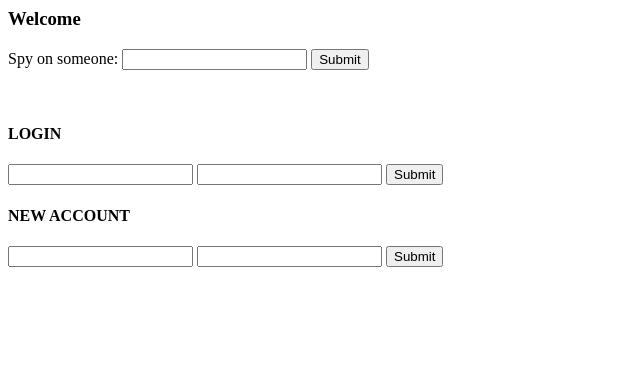
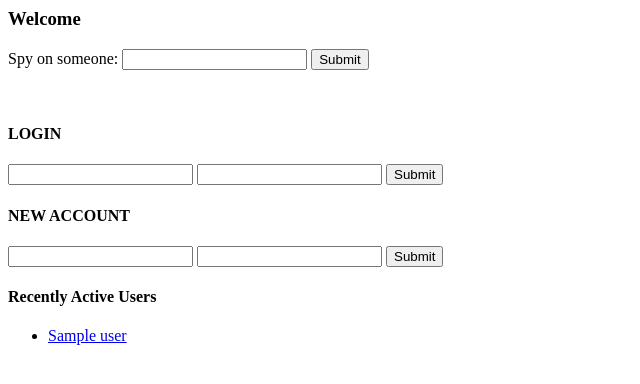
Before and after one commit to skatenerd/open_pomodoro, a Flask app: template templates/front.html in a window 1280 px wide. Shown: the top 384 px of the page, without its empty margins (0-640 px from the left). Run offline with Flask 2, Linux system fonts and the light colour scheme; the template is opened without the code that fills it: most values are stand-ins (such as "Sample title", 1, 10 or a date in 2020); parts of the project's set-up code (start-up, migrations or seed data) failed here and were passed over.

Commit message:
nav buttons, recent active users

```diff
--- a/main.py
+++ b/main.py
@@ -10,7 +10,7 @@
     #abort,
 )
 import gevent
-from collections import namedtuple, defaultdict
+from collections import namedtuple, defaultdict, deque
 import json
 import hashlib
 import pickle
@@ -33,6 +33,8 @@
 
 sessions = {
 }
+
+recently_active_users = deque(maxlen=10)
 
 connections = defaultdict(lambda: [])
 
@@ -92,6 +94,9 @@
 
     username = session['logged_in_as']
 
+    if username not in recently_active_users:
+        recently_active_users.appendleft(username)
+
     if request.method == 'PUT':
         return put_session(username, request)
     if request.method == 'DELETE':
@@ -120,10 +125,7 @@
 
 @app.route('/', methods=["GET"])
 def front():
-    if session.get('logged_in_as') is None:
-        return render_template('front.html')
-    who_you_are = session['logged_in_as']
-    return redirect(url_for('spy_on_someone', spied_token=who_you_are))
+    return render_template('front.html', recently_active=recently_active_users, current_user=session.get('logged_in_as'))
 
 @app.route('/logout', methods=["POST", 'GET'])
 def logout():
--- a/templates/front.html
+++ b/templates/front.html
@@ -44,6 +44,13 @@
     <meta id="csrf_token" csrf_token="{{ csrf_token() }}">
   </head>
   <body>
+    {% if current_user %}
+    <div>
+      <a href={{url_for('logout')}}>
+        Logout
+      </a>
+    </div>
+    {% endif %}
     <h3>
       Welcome
     </h3>
@@ -55,6 +62,11 @@
       <input type='submit'>
     </form>
     <br>
+    {% if current_user %}
+    <a href={{ url_for('spy_on_someone', spied_token=current_user)}}>
+      Go To Your Page
+      </a>
+    {% endif %}
     <form id="login">
       <h4>
         LOGIN
@@ -71,5 +83,19 @@
       <input type='password' name='password'>
       <input type='submit'>
     </form>
+    <div>
+      <h4>
+        Recently Active Users
+      </h4>
+      <ul>
+      {% for user in recently_active %}
+      <li>
+        <a href= {{ url_for('spy_on_someone', spied_token=user) }}>
+          {{ user }}
+        </a>
+      </li>
+      {% endfor %}
+      </ul>
+    </div>
   </body>
 </html>
```
Also changed, not shown: templates/spy.html (+12 -0 lines).
